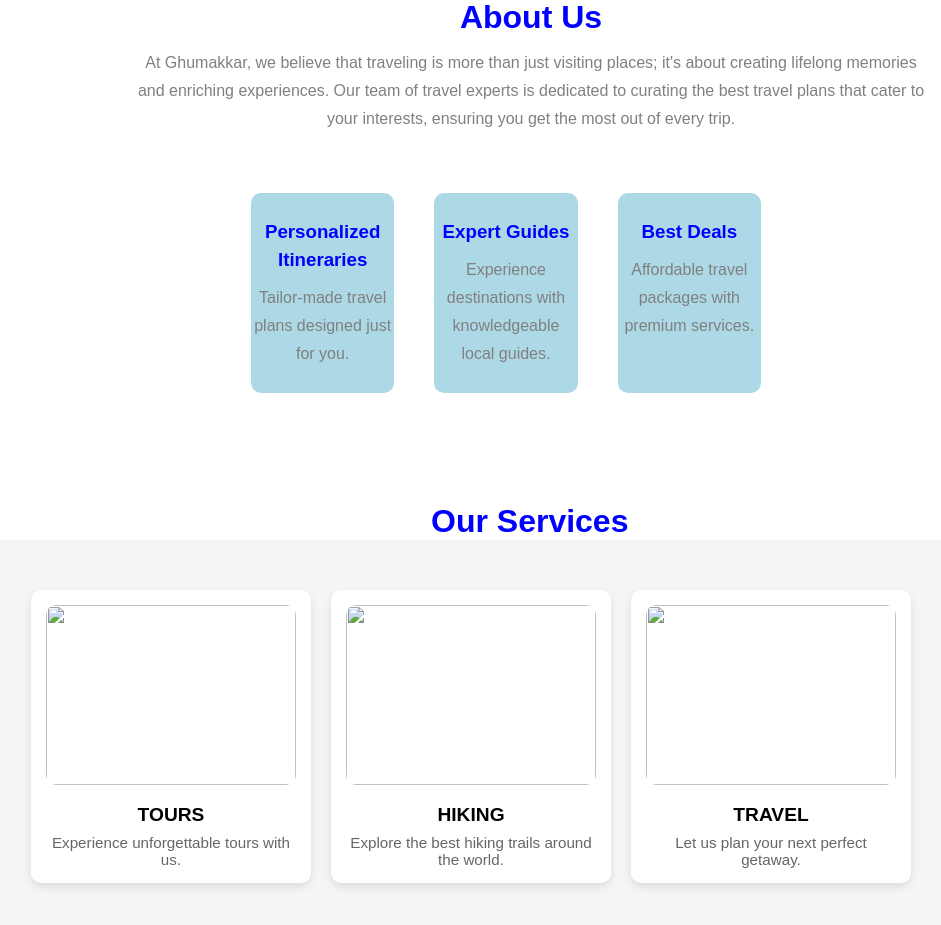
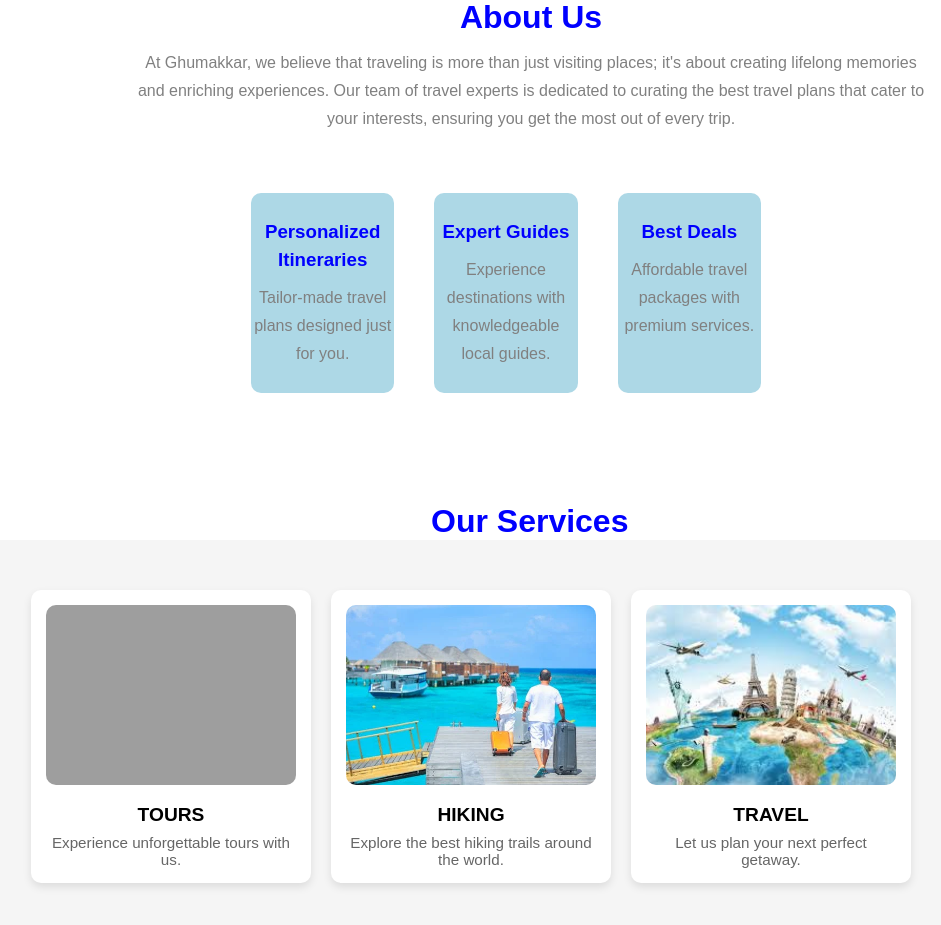
Before and after one commit to mdirtezasaquib/TEST, a plain HTML site: page index.html in a window 1280 px wide. Shown: the part 737-1662 px from the top of the page, without its empty margins (169-1110 px from the left). Drawn offline with Linux system fonts and the light colour scheme; the site is published under a folder, as on GitHub Pages, so addresses that start at the root find nothing.

Commit message:
Update index.html

```diff
--- a/index.html
+++ b/index.html
@@ -52,7 +52,7 @@
        .background{
          height: 600px;
          width: 100%;
-         background-image: url('/TEST/Image/background.jpg');
+         background-image: url('Image/background.jpg');
          background-repeat: no-repeat;
          background-size: cover;
          background-position: center;
@@ -282,17 +282,17 @@
 
   <div class="containerd">
     <div class="cardd">
-        <img src="/TEST/Image/card1.jpg" alt="">
+        <img src="Image/card1.jpg" alt="">
         <h3>TOURS</h3>
         <p>Experience unforgettable tours with us.</p>
     </div>
     <div class="cardd">
-        <img src="/TEST/Image/card2.webp" alt="">
+        <img src="Image/card2.webp" alt="">
         <h3>HIKING</h3>
         <p>Explore the best hiking trails around the world.</p>
     </div>
     <div class="cardd">
-        <img src="/TEST/Image/card3.jpeg" alt="">
+        <img src="Image/card3.jpeg" alt="">
         <h3>TRAVEL</h3>
         <p>Let us plan your next perfect getaway.</p>
     </div>
```
